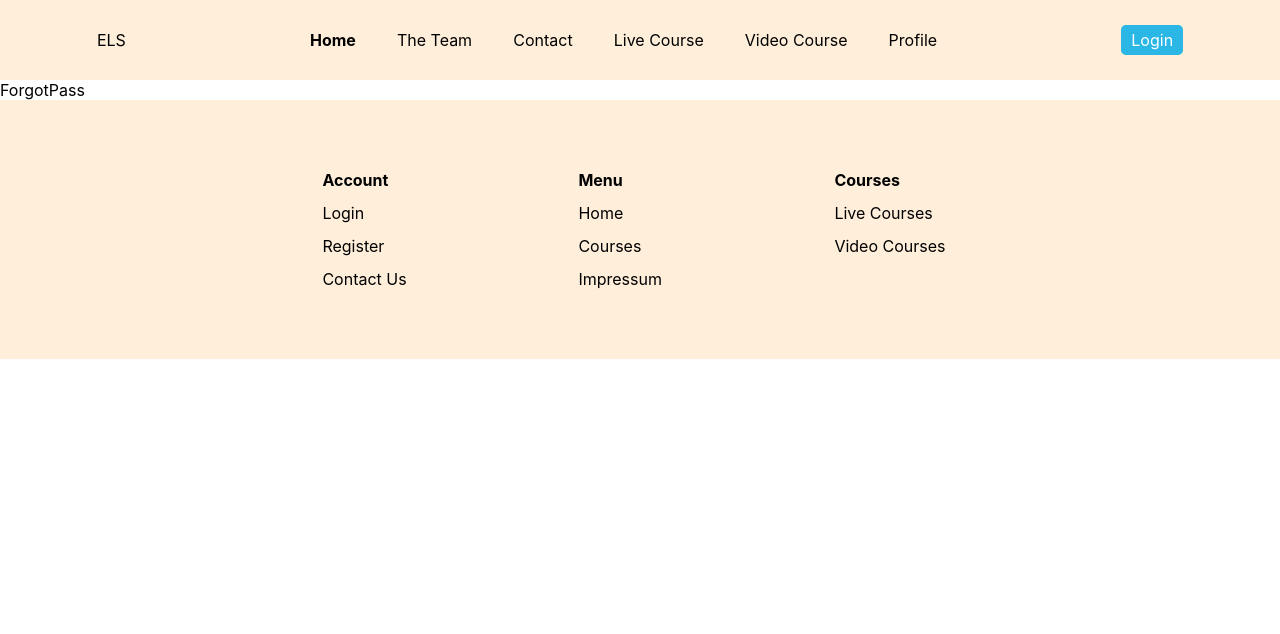
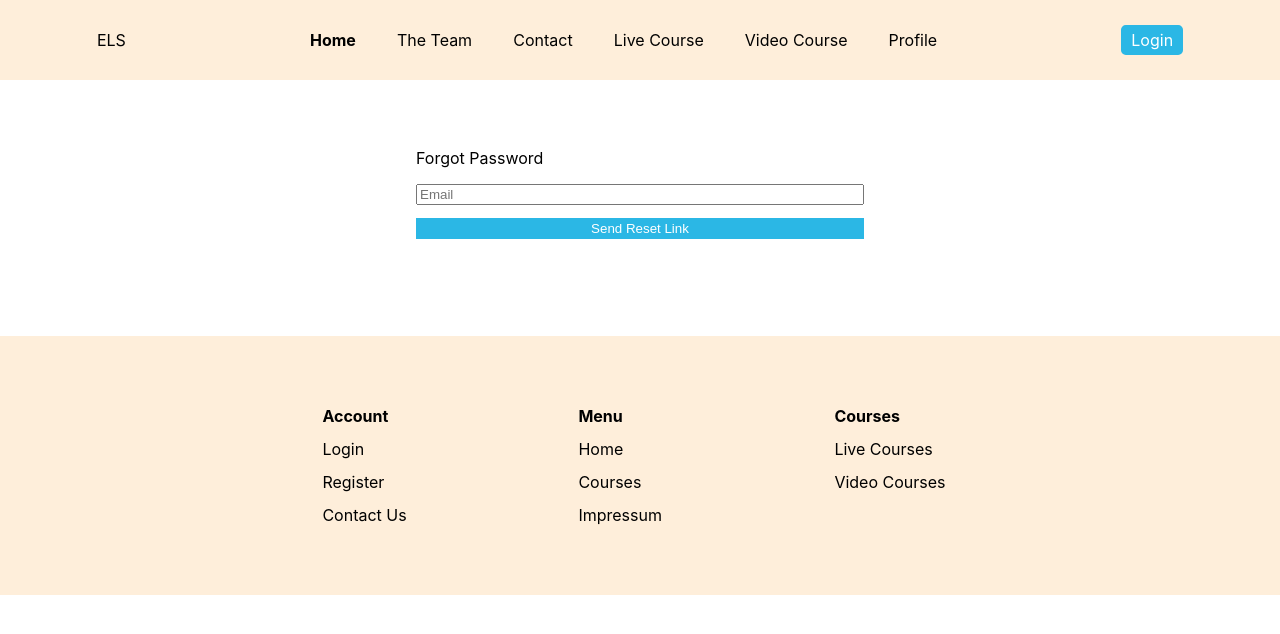
Before and after one commit to KristinaChausheva/softuni-react-exam, a React (Create React App) app: page /forgot-pass in a window 1280 px wide. Shown: the top 634 px of the page. Built offline with nearby package versions, Linux system fonts and the light colour scheme; no server answers.

Commit message:
password reset feature implemented

```diff
--- a/src/App.js
+++ b/src/App.js
@@ -33,6 +33,7 @@ function App() {
           <Route path="/forgot-pass" element={<ForgotPass />} />
           <Route path="/team" element={<Team />} />
           <Route path="/contact" element={<Contact />} />
+          <Route path="/login/forgot-pass" element={<ForgotPass />} />
         </Routes>
         <Footer />
       </Router>
--- a/src/pages/ForgotPass.jsx
+++ b/src/pages/ForgotPass.jsx
@@ -1,7 +1,45 @@
-import React from "react"
+import { useState } from "react"
+import { Link } from "react-router-dom"
+import { getAuth, sendPasswordResetEmail } from "firebase/auth"
+import { toast } from "react-toastify"
+
+import styles from "./ForgotPass.module.css"
 
 function ForgotPass() {
-  return <div>ForgotPass</div>
+  const [email, setEmail] = useState("")
+
+  const onChange = (e) => setEmail(e.target.value)
+
+  const onSubmit = async (e) => {
+    e.preventDefault()
+    try {
+      const auth = getAuth()
+      await sendPasswordResetEmail(auth, email)
+      toast.success("Email was sent")
+    } catch (error) {
+      toast.error("Could not send reset email")
+    }
+  }
+
+  return (
+    <div className={styles.pageContainer}>
+      <main className={styles.main}>
+        <div>Forgot Password</div>
+        <form onSubmit={onSubmit} className={styles.form}>
+          <input
+            type="email"
+            className="emailInput"
+            placeholder="Email"
+            id="email"
+            value={email}
+            onChange={onChange}
+          />
+
+          <button className={styles.resetBtn}>Send Reset Link</button>
+        </form>
+      </main>
+    </div>
+  )
 }
 
 export default ForgotPass
--- /dev/null
+++ b/src/pages/ForgotPass.module.css
@@ -0,0 +1,28 @@
+.pageContainer {
+  display: flex;
+  justify-content: center;
+  width: 100vw;
+}
+
+.main {
+  display: flex;
+  flex-direction: column;
+  justify-content: center;
+  margin: 3em 0;
+  height: 10em;
+}
+
+.form {
+  display: flex;
+  flex-direction: column;
+  width: 35vw;
+  margin: 1em 0;
+}
+
+.resetBtn {
+  cursor: pointer;
+  background-color: #2bb7e5;
+  color: #fff;
+  border: solid #2bb7e5 2px;
+  margin: 1em 0;
+}
```
